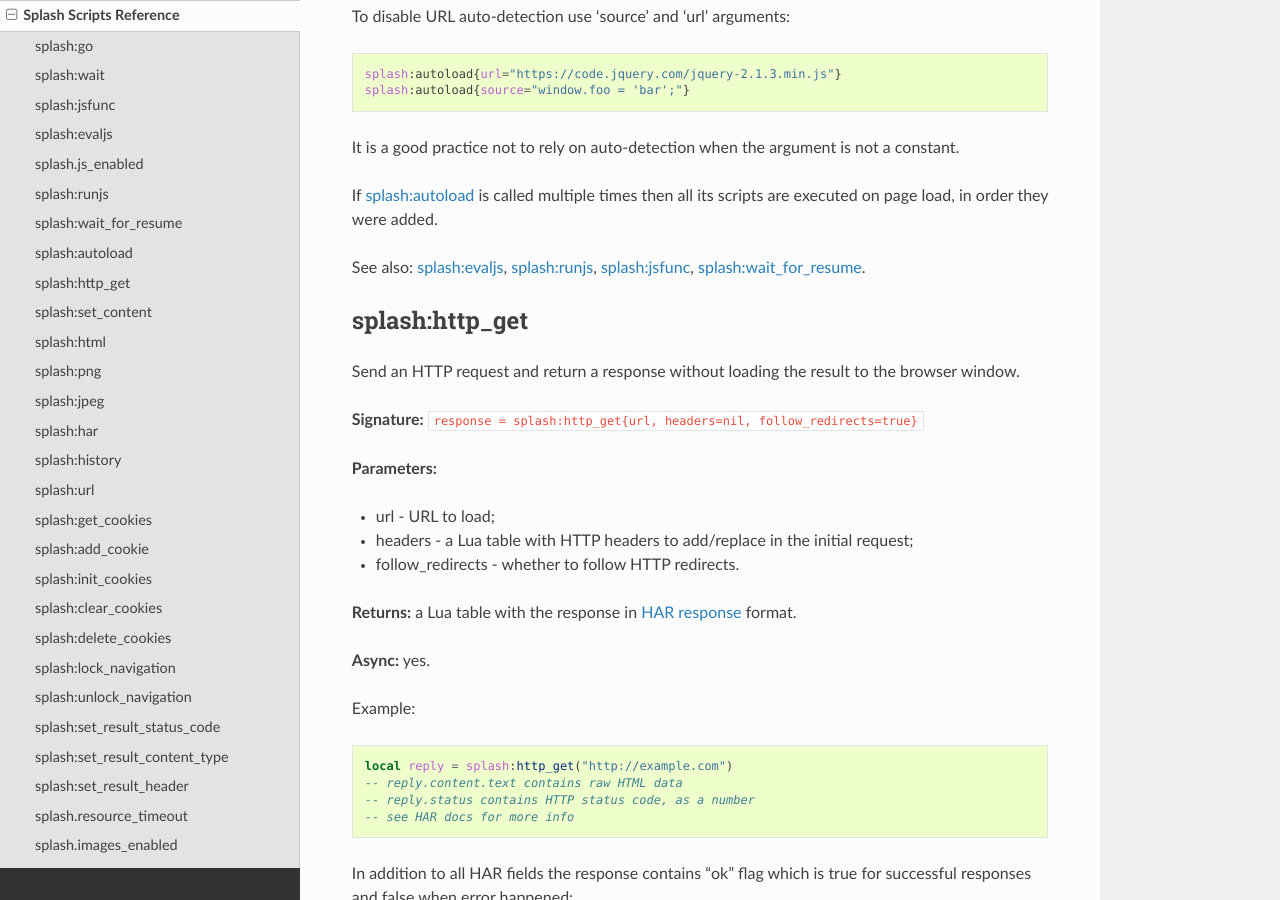
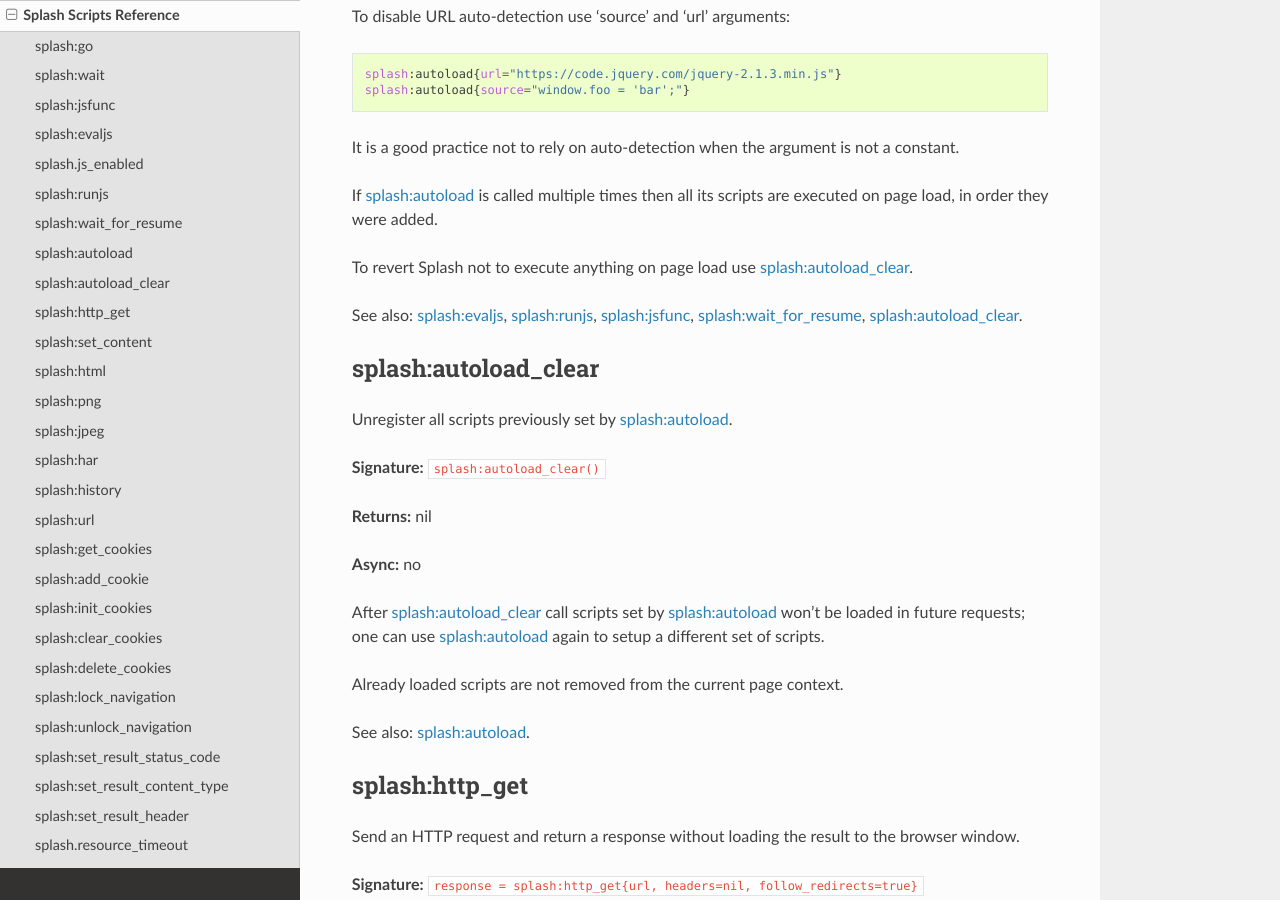
Before and after one commit to scrapinghub/splash, a Sphinx documentation site: the page built from docs/scripting-ref.rst, in a window 1280 px wide and 900 px high, scrolled down 13084 px. Built offline with Sphinx 7.4.7 and the Read the Docs theme 2.0.0, drawn with Linux system fonts in a browser that asks for light colours.

Commit message:
splash:autoload_clear()

```diff
--- a/docs/scripting-ref.rst
+++ b/docs/scripting-ref.rst
@@ -710,8 +710,34 @@ is not a constant.
 If :ref:`splash-autoload` is called multiple times then all its scripts
 are executed on page load, in order they were added.
 
+To revert Splash not to execute anything on page load use
+:ref:`splash-autoload-clear`.
+
 See also: :ref:`splash-evaljs`, :ref:`splash-runjs`, :ref:`splash-jsfunc`,
-:ref:`splash-wait-for-resume`.
+:ref:`splash-wait-for-resume`, :ref:`splash-autoload-clear`.
+
+
+.. _splash-autoload-clear:
+
+splash:autoload_clear
+---------------------
+
+Unregister all scripts previously set by :ref:`splash-autoload`.
+
+**Signature:** ``splash:autoload_clear()``
+
+**Returns:** nil
+
+**Async:** no
+
+After :ref:`splash-autoload-clear` call scripts set by :ref:`splash-autoload`
+won't be loaded in future requests; one can use :ref:`splash-autoload` again
+to setup a different set of scripts.
+
+Already loaded scripts are not removed from the current page context.
+
+See also: :ref:`splash-autoload`.
+
 
 .. _splash-http-get:
 
```
Also changed, not shown: 4 other files.
